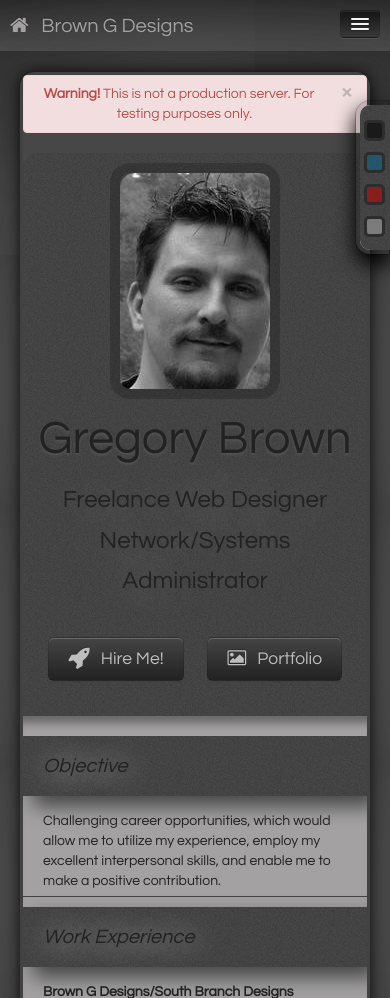
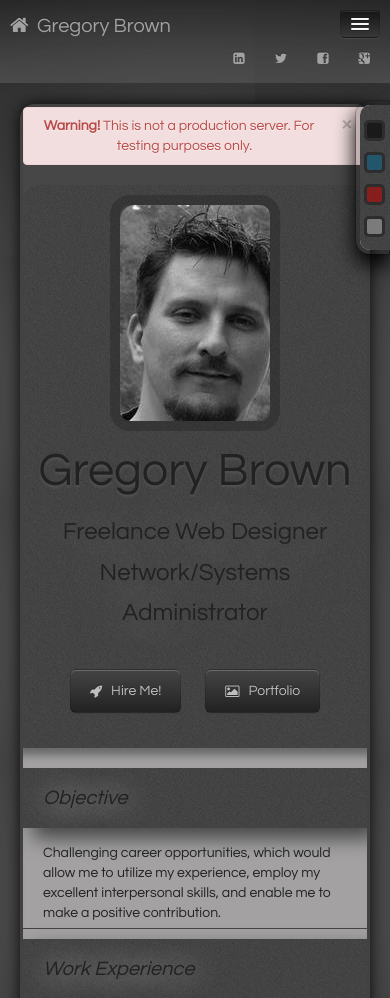
Before and after one commit to browngd/gregorybrown, a PHP site: page / in a window 390 px wide. Shown: the top 998 px of the page. Run offline with PHP 8.4, Linux system fonts and the light colour scheme; some web fonts are replaced.

Commit message:
Changed navbar; icon sizing
Changed icons on buttons and navbar to be smaller for smaller screens.
This allowed me to move the navbar icons to be always displayed on the
navbar even at the smallest screen size.

```diff
--- a/index.html
+++ b/index.html
@@ -23,14 +23,8 @@
                 <span class="icon-bar"></span>
                 <span class="icon-bar"></span>
             </button>
-            <a class="brand" href="#"><i class="icon-home"></i>&nbsp;&nbsp;&nbsp;Brown G Designs</a>
-            <!-- .nav-collapse -->
-            <div class="nav-collapse collapse">
-                <ul class="nav">
-                  <li class="active"><a href="#resume" data-toggle="tab"><i class="icon-briefcase"></i>&nbsp;&nbsp;&nbsp;Resume</a></li>
-                  <li class=""><a href="#portfolio" data-toggle="tab"><i class="icon-picture"></i>&nbsp;&nbsp;&nbsp;Portfolio</a></li>
-                  <li class=""><a href="index.html"><i class="icon-envelope"></i>&nbsp;&nbsp;&nbsp;Contact</a></li>
-                </ul>
+            <a class="brand" href="#"><i class="icon-home"></i>&nbsp;&nbsp;Gregory Brown</a>
+            </ul>
                     <ul class="nav pull-right">
                         <li>
                             <a title="" data-placement="bottom" data-toggle="tooltip" href="http://www.linkedin.com/browngd" data-original-title="LinkedIn"><i class="icon-linkedin-sign icon-large"></i>
@@ -49,6 +43,13 @@
                             </a>
                         </li>
                     </ul>
+            <!-- .nav-collapse -->
+            <div class="nav-collapse collapse">
+                <ul class="nav">
+                  <li class="active"><a href="#resume" data-toggle="tab"><i class="icon-briefcase"></i>&nbsp;&nbsp;&nbsp;Resume</a></li>
+                  <li class=""><a href="#portfolio" data-toggle="tab"><i class="icon-picture"></i>&nbsp;&nbsp;&nbsp;Portfolio</a></li>
+                  <li class=""><a href="index.html"><i class="icon-envelope"></i>&nbsp;&nbsp;&nbsp;Contact</a></li>
+
             </div>
             <!--/.nav-collapse -->
         </div>
@@ -103,7 +104,7 @@
                     </a>
                     &nbsp;&nbsp;&nbsp;&nbsp;&nbsp;&nbsp;
                     <a href="#" class="btn btn-success btn-large btn-inverse">
-                        <i class="icon-picture icon large"></i>
+                        <i class="icon-picture icon-large"></i>
                         &nbsp;&nbsp;Portfolio
                     </a>
                 </div>
--- a/less/themes/black/style-black.less
+++ b/less/themes/black/style-black.less
@@ -262,6 +262,7 @@ border-radius:20px;
   opacity: 1; /* css standard */
   filter: alpha(opacity=100); /* internet explorer */
 }
+
 .main {
   padding:30px 0px 20px 0px;
   margin-top:0px;
@@ -416,6 +417,12 @@ border-radius:20px;
   .buttons {padding-bottom: 25px; padding-top: 15px;}
   .content { padding-left: 20px; padding-right:20px; }
   .item-name {font-weight: bold;}
+  .icon-large {
+  font-size: 10px;
+}
+.btn-large {
+  font-size: 14px;
+}
 /*  .pdf {position: fixed; top:589px; margin-left: 100px;} */
 
 }
```
Also changed, not shown: css/black.css.
